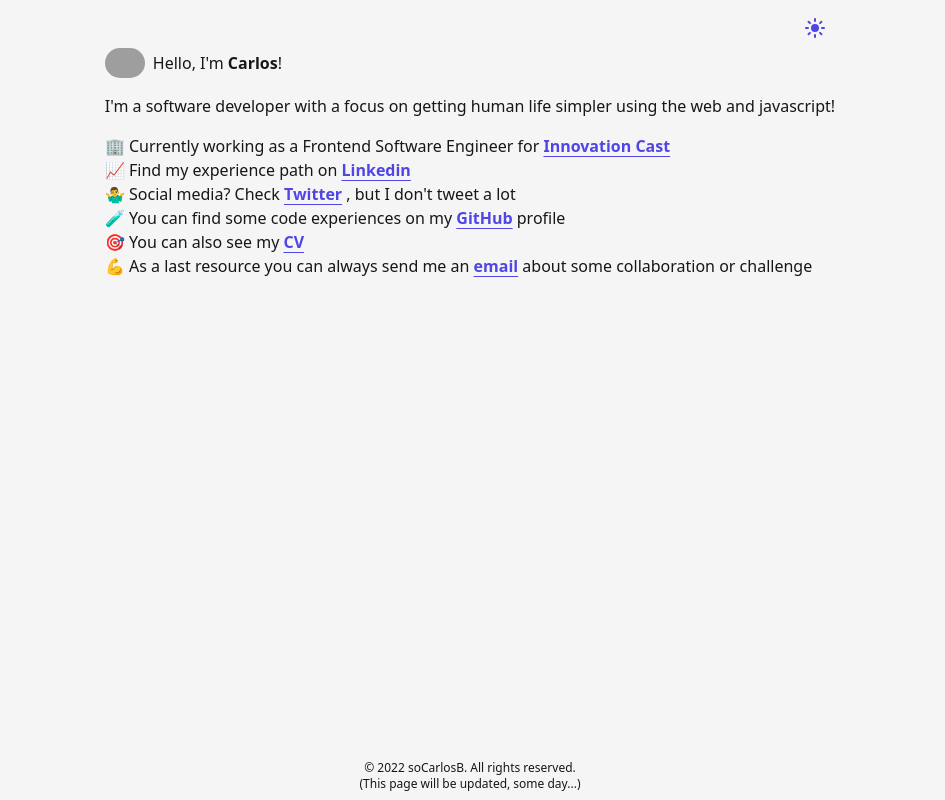
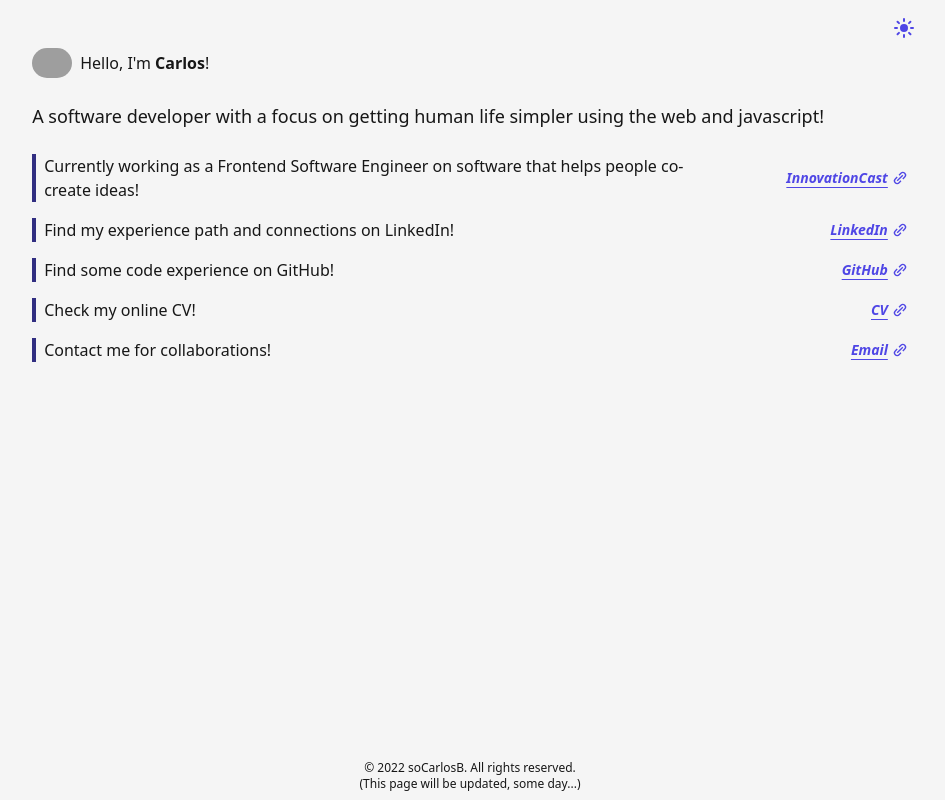
Before and after one commit to socarlosb/socarlosb.github.io, an Astro site: page / in a window 1280 px wide. Shown: the whole page, without its empty margins (170-1115 px from the left). Built offline with nearby package versions, Linux system fonts and the light colour scheme; Astro itself is replaced by a stand-in of ours; grey boxes are pictures that could not be loaded.

Commit message:
update page

```diff
--- a/src/pages/index.astro
+++ b/src/pages/index.astro
@@ -1,10 +1,10 @@
 ---
-import Link from "../components/Link.astro";
+import Card from "../components/Card.astro";
 import PageLayout from "../layout/PageLayout.astro";
 ---
 
 <PageLayout>
-  <main class="flex flex-col gap-4">
+  <section class="flex flex-col gap-6 px-4">
     <div class="flex gap-2 items-center">
       <img
         class="rounded-full w-10"
@@ -17,47 +17,36 @@ import PageLayout from "../layout/PageLayout.astro";
         >!
       </p>
     </div>
-    <p>
-      I'm a software developer with a focus on getting human life simpler using
-      the web and javascript!
+    <p class="text-lg">
+      A software developer with a focus on getting human life simpler using the
+      web and javascript!
     </p>
-    <ul>
-      <li>
-        🏢 Currently working as a Frontend Software Engineer for <Link
-          href="https://innovationcast.com/"
-          title="Innovation Cast"
+    <div class="flex flex-col gap-4">
+      <Card
+        title="InnovationCast"
+        description="Currently working as a Frontend Software Engineer on software that helps people co-create ideas!"
+        href="https://innovationcast.com"
       />
-      </li>
-      <li>
-        📈 Find my experience path on <Link
+      <Card
+        title="LinkedIn"
+        description="Find my experience path and connections on LinkedIn!"
         href="https://www.linkedin.com/in/socarlosb"
-          title="Linkedin"
       />
-      </li>
-      <li>
-        🤷‍♂️ Social media? Check <Link
-          href="https://twitter.com/socarlosb"
-          title="Twitter"
-        />, but I don't tweet a lot
-      </li>
-      <li>
-        🧪 You can find some code experiences on my <Link
+      <Card
+        title="GitHub"
+        description="Find some code experience on GitHub!"
         href="https://github.com/socarlosb"
-          title="GitHub"
-        /> profile
-      </li>
-      <li>
-        🎯 You can also see my <Link
+      />
+      <Card
+        title="CV"
+        description="Check my online CV!"
         href="https://docs.google.com/document/d/1hVBdvrSUuCcu-I7onIHOzMw6-b12Kyvg--7Bd-omPuQ/edit?usp=sharing"
-          title="CV"
       />
-      </li>
-      <li>
-        💪 As a last resource you can always send me an <Link
+      <Card
+        title="Email"
+        description="Contact me for collaborations!"
         href="mailto:socarlosb@gmail.com"
-          title="email"
-        /> about some collaboration or challenge
-      </li>
-    </ul>
-  </main>
+      />
+    </div>
+  </section>
 </PageLayout>
```
Lines whose indentation alone changed are shown as unchanged.
